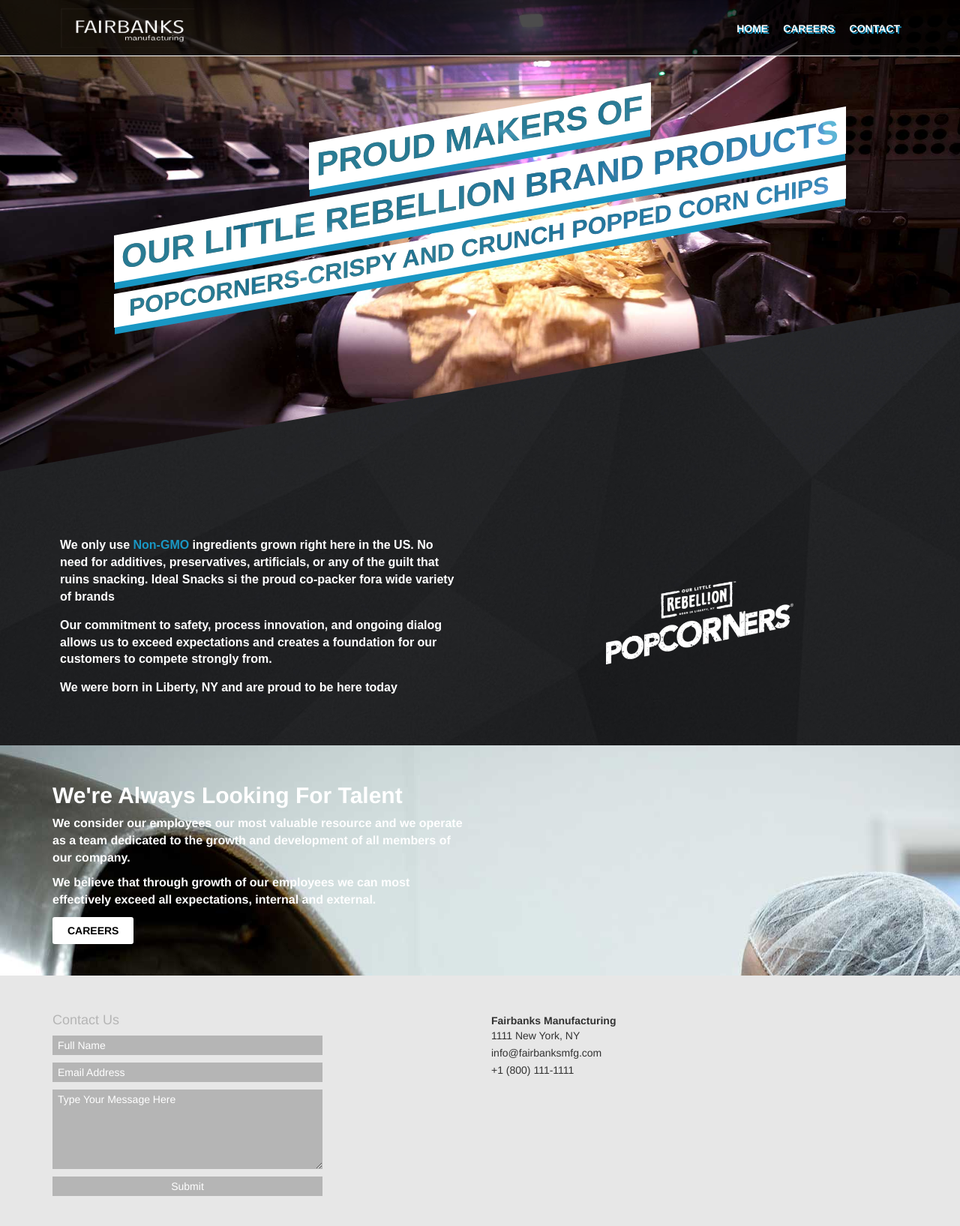
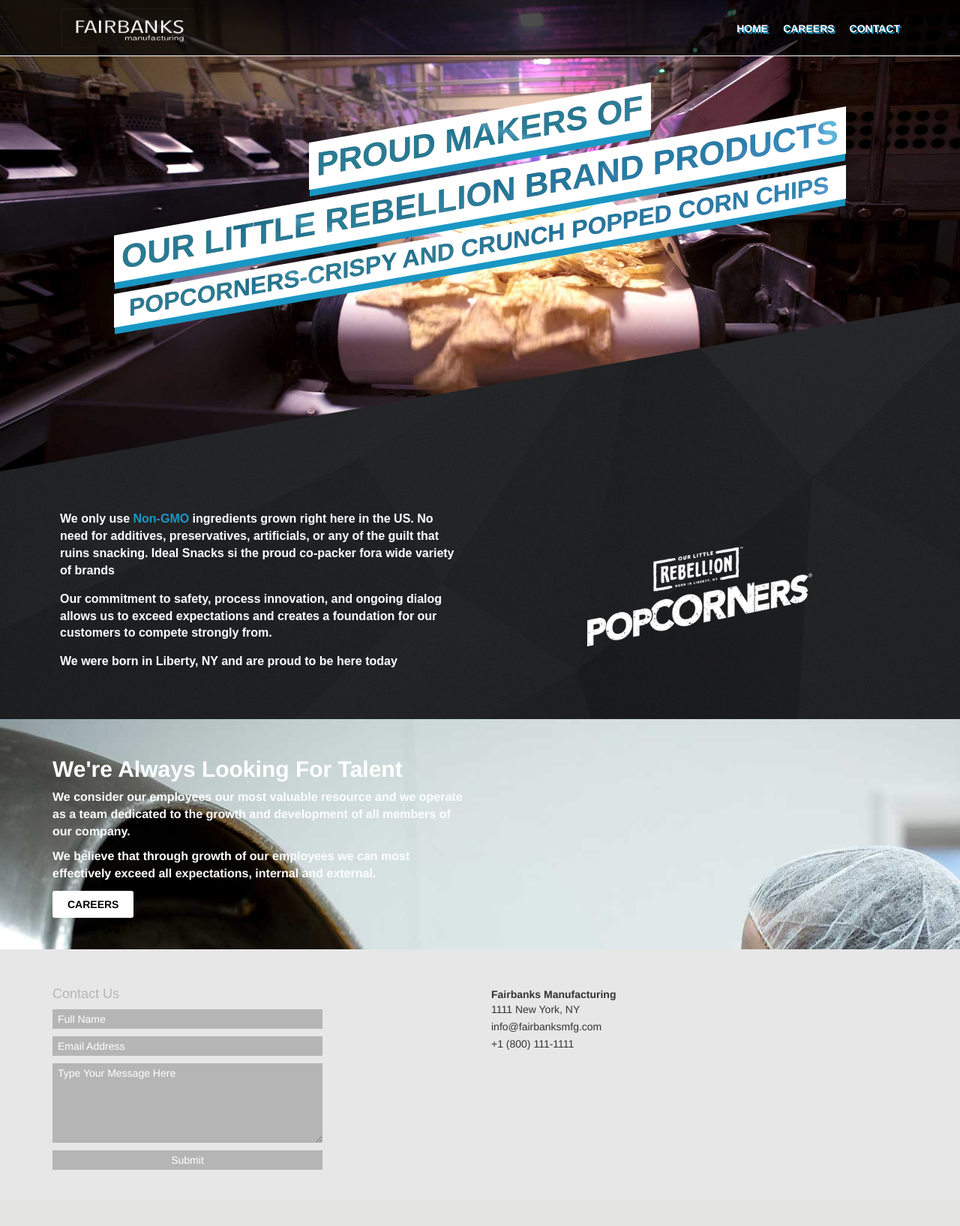
Before and after one commit to nmann4789/Fairbanks, a PHP site: page / in a window 1280 px wide. Shown: the whole page at 75% size. After the commit the page ends 1560 px from the top, so only its background shows below. Run offline with PHP 8.4, Linux system fonts and the light colour scheme.

Commit message:
CSS Updates

```diff
--- a/css/main.css
+++ b/css/main.css
@@ -269,7 +269,7 @@
   transform: skewY(-10deg);
 }
 .hero .banner .content{
-  margin-top: 200px;
+  margin-top: 165px;
   margin-bottom:30px;
   display: flex;
   align-items:center;
@@ -277,10 +277,10 @@
 }
 .hero .banner .pop-logo img{
   position: relative;
-  max-width: 250px;
+  max-width: 300px;
 }
 .hero .banner .pop-logo{
-  margin-top: 200px;
+  margin-top: 165px;
   margin-bottom:50px;
   display: flex;
   align-items:center;
--- a/js/main.js
+++ b/js/main.js
@@ -27,7 +27,7 @@
 	var hero_bac = document.querySelectorAll("#hero");
 	var career_bac = document.querySelectorAll("#careers");
 	var speed1 = 0.2;
-	var speed2 = 1.2;
+	var speed2 = 1.1;
 	window.onscroll = function(){
 		if(window.innerWidth>640){
 			[].slice.call(hero_bac).forEach(function(el,i){
```
